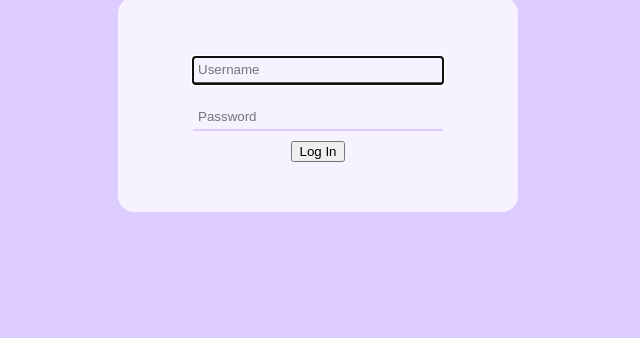
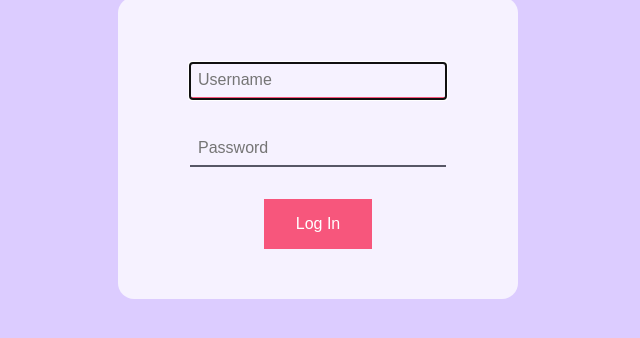
Before and after one commit to delete-44-COMP3006/chat-project, a plain HTML site: page index.html in a window 1280 px wide. Shown: the part 366-704 px from the top of the page, without its empty margins (322-962 px from the left). Drawn offline with nearby package versions, Linux system fonts and the light colour scheme.

Commit message:
Further styling to login page

```diff
--- a/assets/css/application.css
+++ b/assets/css/application.css
@@ -4,4 +4,5 @@ html {
   line-height: 1.6;
   font-family: 'Quicksand', sans-serif;
   color: #2C2C34;
+  box-sizing: border-box;
 }
--- a/assets/css/index.css
+++ b/assets/css/index.css
@@ -6,33 +6,58 @@ body {
   font-size: 10rem;
   font-weight: 300;
   text-align: center;
+
   margin-bottom: 0;
 }
 
 #login-form {
+  padding: 50px;
+  width: 300px;
+
   margin-left: auto;
   margin-right: auto;
-  padding: 50px;
+
   background-color: #F6F2FF;
   border-radius: 1rem;
 
   display: flex;
   flex-direction: column;
   align-items: center;
-  width: 300px;
+}
+
+input {
+  font-size: 1em;
 }
 
 input[type=text], input[type=password] {
-  padding: 5px;
-  width: 250px;
-  margin: 10px;
-  box-sizing: border-box;
+  padding: 0.5rem;
+  width: 15rem;
+
+  margin: 1rem;
+
   border: none;
+  border-bottom: 2px solid #575766;
   background-color: #F6F2FF;
-  border-bottom: 2px solid #DCCCFF;
-  transition : border 250ms ease-out;
+  transition: border 250ms ease-out;
 }
 
 input[type=text]:focus, input[type=password]:focus {
-  border-color: #575766;
+  border-color: #F7567C;
 }
+
+input[type=submit] {
+  padding: 1rem 2rem;
+  margin-top: 1rem;
+
+  border: none;
+
+  background-color: #F7567C;
+  color: white;
+
+  transition: background-color .15s ease-in;
+}
+
+input[type=submit]:hover {
+  cursor: pointer;
+  background-color: #da4366;
+}
```
